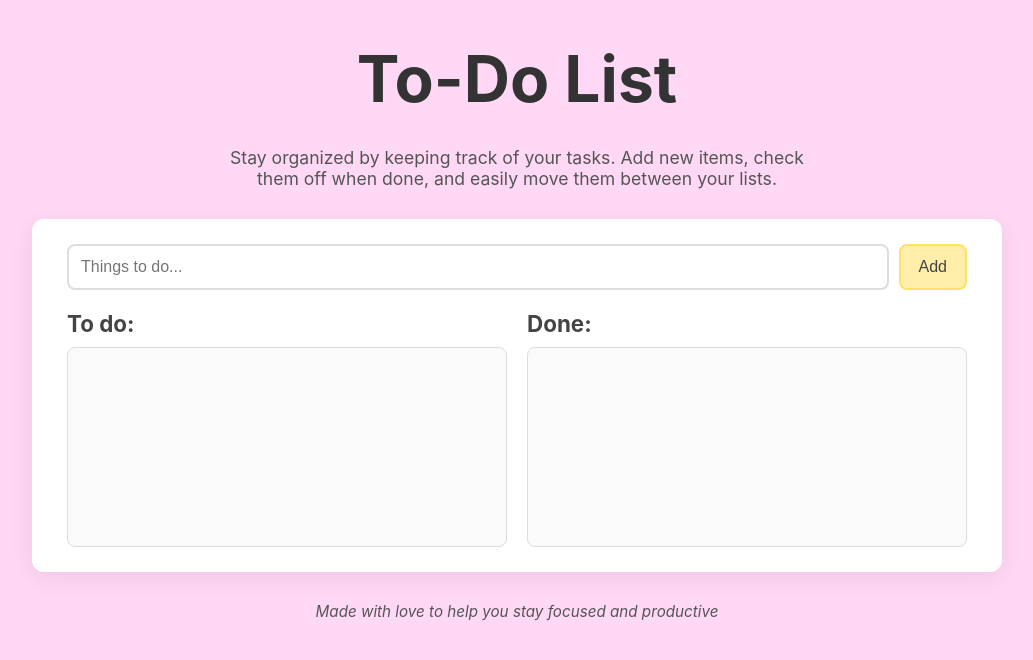
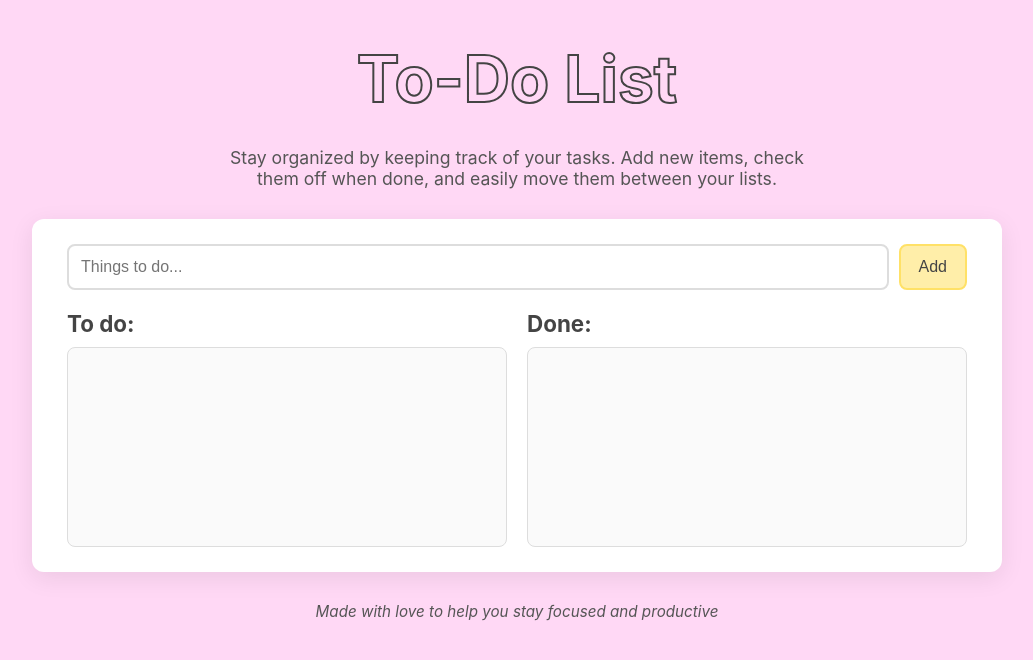
Before and after one commit to Heleneomdahl/11c_toDoApp_Helene, a plain HTML site: page index.html in a window 1280 px wide. Shown: the whole page, without its empty margins (123-1156 px from the left). Drawn offline with Linux system fonts and the light colour scheme.

Commit message:
ændringer i h1

```diff
--- a/style.css
+++ b/style.css
@@ -35,6 +35,8 @@ header h1 {
   font-size: 4rem;
   margin-bottom: 30px;
   margin-top: 20px;
+  color: transparent;
+  -webkit-text-stroke: 2px #444; /* White outline på teksten */
 }
 
 header p {
```
